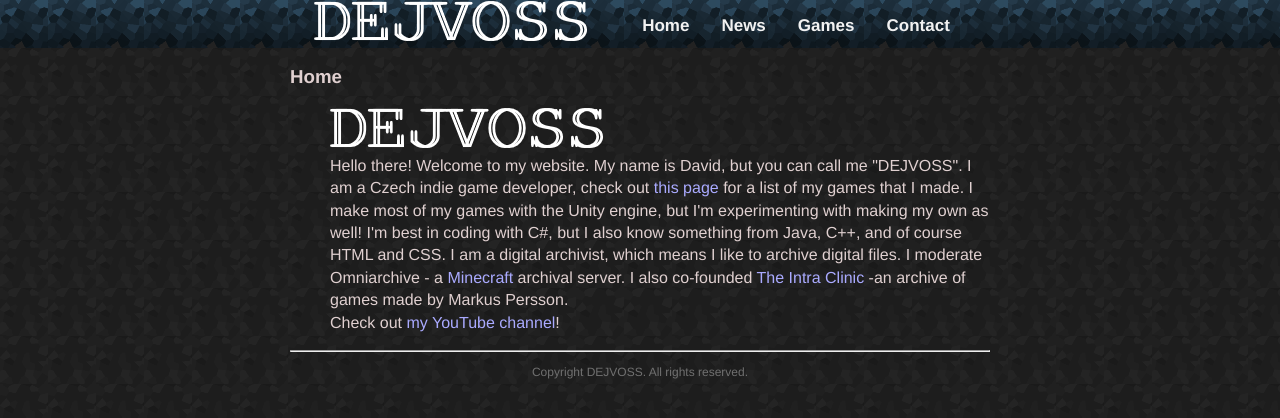
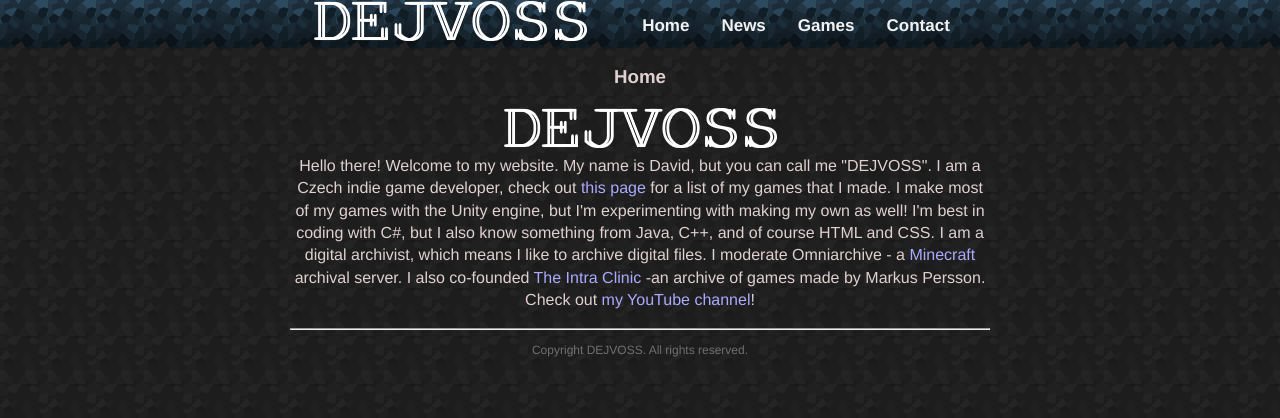
Before and after one commit to IronBeagle2/old, a plain HTML site: page indextest.html in a window 1280 px wide. Drawn offline with Linux system fonts and the light colour scheme.

Commit message:
Update indextest.html

```diff
--- a/indextest.html
+++ b/indextest.html
@@ -7,6 +7,7 @@
 </head>
 
 <body>
+	<center>
 		<header>
 			<div class="topnav">
 				<a id="logo" href="https://old.dejvoss.cz/">Home</a>
@@ -19,7 +20,6 @@
 
 		<br><br>
 		<h3>Home</h3>
-	<ul>
 		<p>
 			<img src="files/logo_small.png"><br>
 			Hello there! Welcome to my website. My name is David, but you can call me "DEJVOSS". I am a Czech indie game
@@ -31,12 +31,12 @@
 				href="https://theintraclinic.com">The Intra Clinic</a> -an archive of games made by Markus Persson.
 			<br>Check out <a href="https://www.youtube.com/c/DEJVOSS">my YouTube channel</a>!
 		</p>
-	</ul>
 		<hr>
 
 		<div class="footer">
 			<p>Copyright DEJVOSS. All rights reserved.</p>
 		</div>
+	</center>
 
 </body>
 
```
Lines whose indentation alone changed are shown as unchanged.
